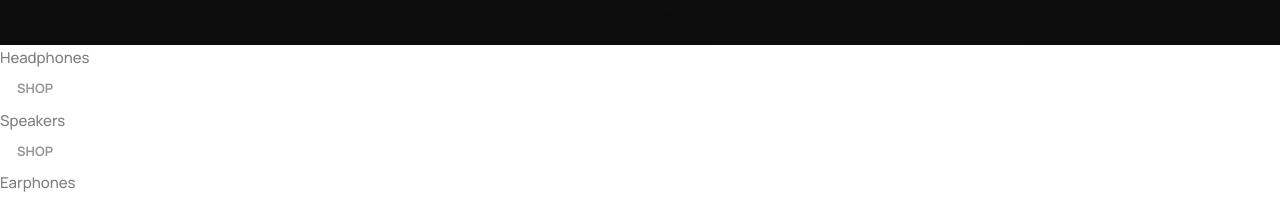
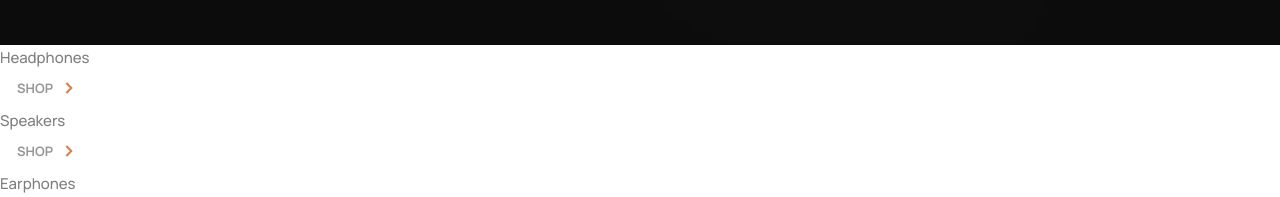
Before and after one commit to scottmotion/audiophile-ecommerce, a React (Vite) app: page / in a window 1280 px wide. Shown: the part 603-800 px from the top of the page. Built offline with nearby package versions, Linux system fonts and the light colour scheme.

Commit message:
Update tailwind.config.js
button icon

```diff
--- a/tailwind.config.js
+++ b/tailwind.config.js
@@ -16,6 +16,7 @@ export default {
         "home-mobile": "url('/src/assets/home/mobile/image-header.jpg')",
         "home-tablet": "url('/src/assets/home/tablet/image-header.jpg')",
         "home-desktop": "url('/src/assets/home/desktop/image-hero.jpg')",
+        "icon-arrow-right": "url('/src/assets/icons/icon-arrow-right.svg')",
       },
 
       colors: {
@@ -131,6 +132,11 @@ export default {
           "&:hover": {
             color: theme("colors.dark-orange"),
           },
+          "&:after": {
+            content: theme("content.icon-arrow-right"),
+            marginLeft: ".75rem",
+            verticalAlign: "middle",
+          },
         },
         ".nav-item": {
           "fontSize": "13px",
```
